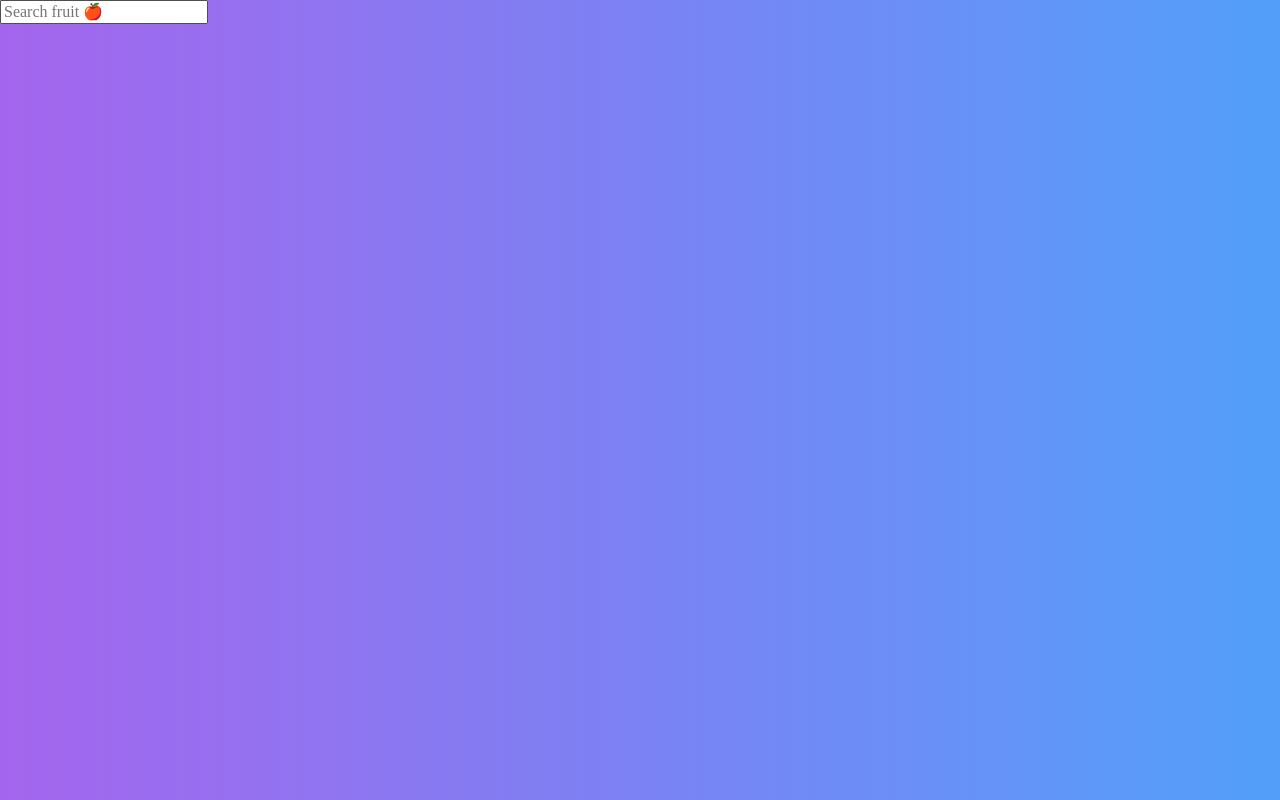
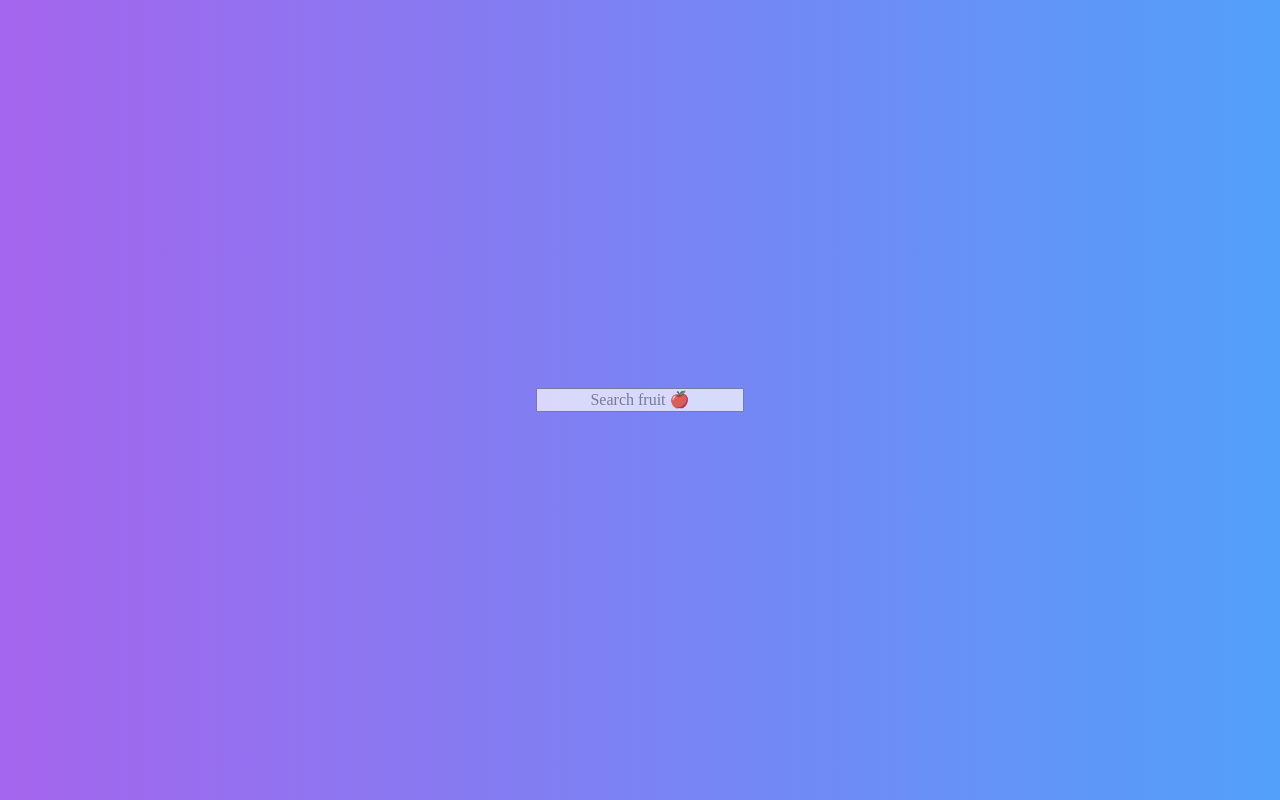
Before and after one commit to ddlgdc/fruitSearch, a plain HTML site: page starter_code/index.html in a window 1280 px wide. Drawn offline with nearby package versions, Linux system fonts and the light colour scheme.

Commit message:
final commit

```diff
--- a/starter_code/index.html
+++ b/starter_code/index.html
@@ -5,7 +5,6 @@
   <title>Fruit Autocomplete</title>
   <link rel="stylesheet" href="https://cdnjs.cloudflare.com/ajax/libs/normalize/5.0.0/normalize.min.css">
   <link rel="stylesheet" href="./style.css">
-  <link rel="stylesheet" href="./style2.css">
 
 </head>
 <body>
@@ -13,7 +12,9 @@
 <div class="search-container">
 	<input type="text" name="fruit" id="fruit" placeholder="Search fruit 🍎">
 	<div class="suggestions">
-		<ul></ul>
+		<ul>
+
+    </ul>
 	</div>
 </div>
 <!-- partial -->
--- a/starter_code/script.js
+++ b/starter_code/script.js
@@ -1,15 +1,25 @@
 const input = document.querySelector('#fruit');
 const suggestions = document.querySelector('.suggestions ul');
+const fruit = ['Apple', 'Apricot', 'Avocado 🥑', 'Banana', 'Bilberry', 'Blackberry', 'Blackcurrant', 'Blueberry', 'Boysenberry', 'Currant', 'Cherry', 'Coconut', 'Cranberry', 'Cucumber', 'Custard apple', 'Damson', 'Date', 'Dragonfruit', 'Durian', 'Elderberry', 'Feijoa', 'Fig', 'Gooseberry', 'Grape', 'Raisin', 'Grapefruit', 'Guava', 'Honeyberry', 'Huckleberry', 'Jabuticaba', 'Jackfruit', 'Jambul', 'Juniper berry', 'Kiwifruit', 'Kumquat', 'Lemon', 'Lime', 'Loquat', 'Longan', 'Lychee', 'Mango', 'Mangosteen', 'Marionberry', 'Melon', 'Cantaloupe', 'Honeydew', 'Watermelon', 'Miracle fruit', 'Mulberry', 'Nectarine', 'Nance', 'Olive', 'Orange', 'Clementine', 'Mandarine', 'Tangerine', 'Papaya', 'Passionfruit', 'Peach', 'Pear', 'Persimmon', 'Plantain', 'Plum', 'Pineapple', 'Pomegranate', 'Pomelo', 'Quince', 'Raspberry', 'Salmonberry', 'Rambutan', 'Redcurrant', 'Salak', 'Satsuma', 'Soursop', 'Star fruit', 'Strawberry', 'Tamarillo', 'Tamarind', 'Yuzu'];
 let typedWord = [];
-const fruit = ['Apple', 'Apricot', 'Avocado 🥑', 'Banana', 'Bilberry', 'Blackberry', 'Blackcurrant', 'Blueberry', 'Boysenberry', 'Currant', 'Cherry', 'Coconut', 'Cranberry', 'Cucumber', 'Custard apple', 'Damson', 'Date', 'Dragonfruit', 'Durian', 'Elderberry', 'Feijoa', 'Fig', 'Gooseberry', 'Grape', 'Raisin', 'Grapefruit', 'Guava', 'Honeyberry', 'Huckleberry', 'Jabuticaba', 'Jackfruit', 'Jambul', 'Juniper berry', 'Kiwifruit', 'Kumquat', 'Lemon', 'Lime', 'Loquat', 'Longan', 'Lychee', 'Mango', 'Mangosteen', 'Marionberry', 'Melon', 'Cantaloupe', 'Honeydew', 'Watermelon', 'Miracle fruit', 'Mulberry', 'Nectarine', 'Nance', 'Olive', 'Orange', 'Clementine', 'Mandarine', 'Tangerine', 'Papaya', 'Passionfruit', 'Peach', 'Pear', 'Persimmon', 'Plantain', 'Plum', 'Pineapple', 'Pomegranate', 'Pomelo', 'Quince', 'Raspberry', 'Salmonberry', 'Rambutan', 'Redcurrant', 'Salak', 'Satsuma', 'Soursop', 'Star fruit', 'Strawberry', 'Tamarillo', 'Tamarind', 'Yuzu'];
 let filteredRes = [];
+input.addEventListener('keyup', searchHandler);
 
+/*
+function explanation:
+function is called from searchHandler function
+query var is set to typedWord array and is then altered to a string
+filterRes is set to the result of the filtering of the fruit arr
+query ? checks if the query is not an empty stgring
+it filters the fruit arr and coverts the fruiit names to lowercase
+it returns an array of fruits that contain the query string
+if query is empty string, [] is assigned to filterRes
+*/
 function search() {
 	const query = typedWord.join('');
 	filteredRes = query ? fruit.filter(fruit =>
 		fruit.toLowerCase().includes(query.toLowerCase())
 	) : [];
-
 
 	console.log('Filtered results:', filteredRes);
 	showSuggestions();
@@ -21,7 +31,6 @@ function collects user input and adds it to an array
 if backspace is pressed, the previous input is removed
 it also logs the input and the array in string form
 */
-
 function searchHandler(e) {
 	if (e.key === 'Backspace'){
 		typedWord.pop();
@@ -30,16 +39,21 @@ function searchHandler(e) {
 		e.preventDefault();
 		typedWord.push(e.key);
 	}
-
-
-	// console.log('You typed:', e.key);
-	// console.log(typedWord.join(''));
 	console.log(typedWord.join(''));
 	search();
 }
 
-
-
+/*
+function explanation
+function clears the suggestions whenevr typing occurs
+if input empty, does not show suggestions
+function is called when search bar is being collected
+forEach loops over each filteredRes element and creates an Li
+Li content is set to each word in the filteredRes
+Li elements get an event listner so when clicked it is now
+set to the input value
+also appends to html list to list as suggestions on screen
+*/
 function showSuggestions() {
 	suggestions.innerHTML = ''; // clears previous suggs.
 
@@ -50,15 +64,14 @@ function showSuggestions() {
 	filteredRes.forEach(word => {
 		const li = document.createElement('li');
 		li.textContent = word;
+
 		li.addEventListener('click', () => {
 			console.log('Selected:', word);
 			typedWord = [];
 			input.value = word;
 			showSuggestions();
-		})
+		});
+
 		suggestions.appendChild(li);
 	});
-
 }
-
-input.addEventListener('keyup', searchHandler);
--- a/starter_code/style.css
+++ b/starter_code/style.css
@@ -1,46 +1,56 @@
-* {
-  /* box-sizing: border-box; */
+body {
+  background: rgb(238, 174, 202);
+  background: linear-gradient(
+      90deg,
+      rgb(164, 101, 237) 0%,
+      rgb(82, 160, 249) 100%
+  );
 }
 
-:focus {
- /* TODO */
+body, html {
+  height: 100%;
+  margin: 0;
+  display: flex;
+  justify-content: center;
+  align-items: center;
+  flex-direction: column;
 }
 
-body {
-  /* TODO */
+.search-container {
+  display: flex;
+  flex-direction: column;
+  align-items: center;
+  position: relative;
+}
+
+#fruit {
+  text-align: center;
+}
+
+.suggestions {
+  position: absolute;
+  top: 100%;
+  max-height: 265px;
+  overflow-x: auto;
+  cursor: pointer;
+  left: -39px;
+  margin-top: -16px;
+}
+
+li {
+  list-style-type: none;
+  text-align: center;
+  width: 173px;
+  color: rgb(0, 0, 0);
+  background-color: white;
+  opacity: 65%;
+}
+
+li:hover {
+  background-color: red;
+  opacity: 70%;
 }
 
 input {
- /* TODO */
+  opacity: 70%;
 }
-
-.search-container {
- /* TODO */
-}
-.search-container input,
-.search-container .suggestions {
-  /* TODO */
-}
-.search-container input {
- /* TODO */
-}
-.search-container .suggestions {
-   /* TODO */
-}
-
-ul {
-  /* TODO */
-}
-ul.has-suggestions {
-  /* TODO */
-}
-ul li {
-  /* TODO */
-}
-ul li:hover {
-  /* TODO */
-}
-
-input {
-   /* TODO */
-}
--- a/starter_code/style2.css
+++ /dev/null
@@ -1,8 +0,0 @@
-body{
-    background: rgb(238, 174, 202);
-    background: linear-gradient(
-        90deg,
-        rgb(164, 101, 237) 0%,
-        rgb(82, 160, 249) 100%
-    );
-}
```
Also changed, not shown: starter_code/personalDebrief.txt.
